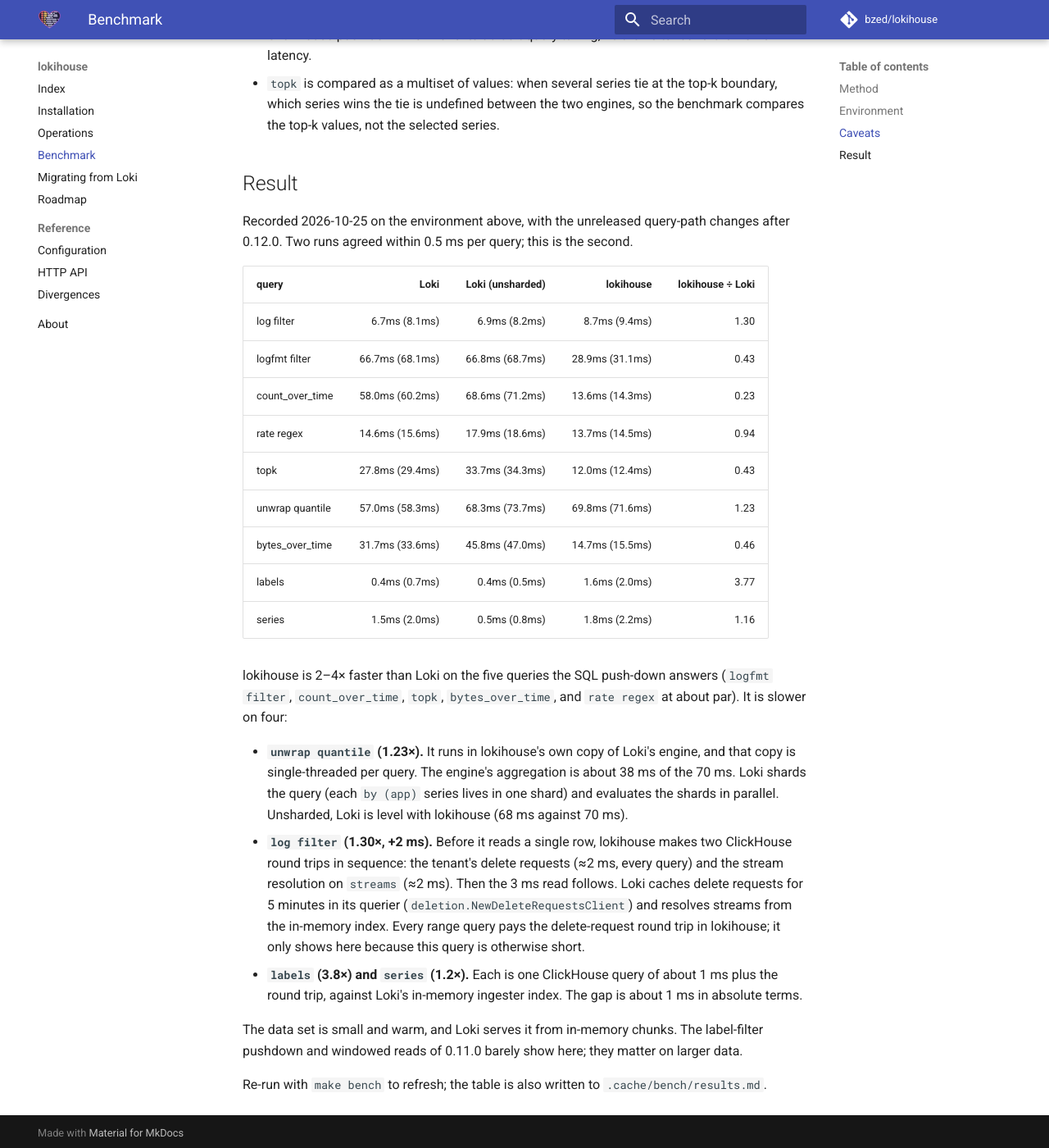
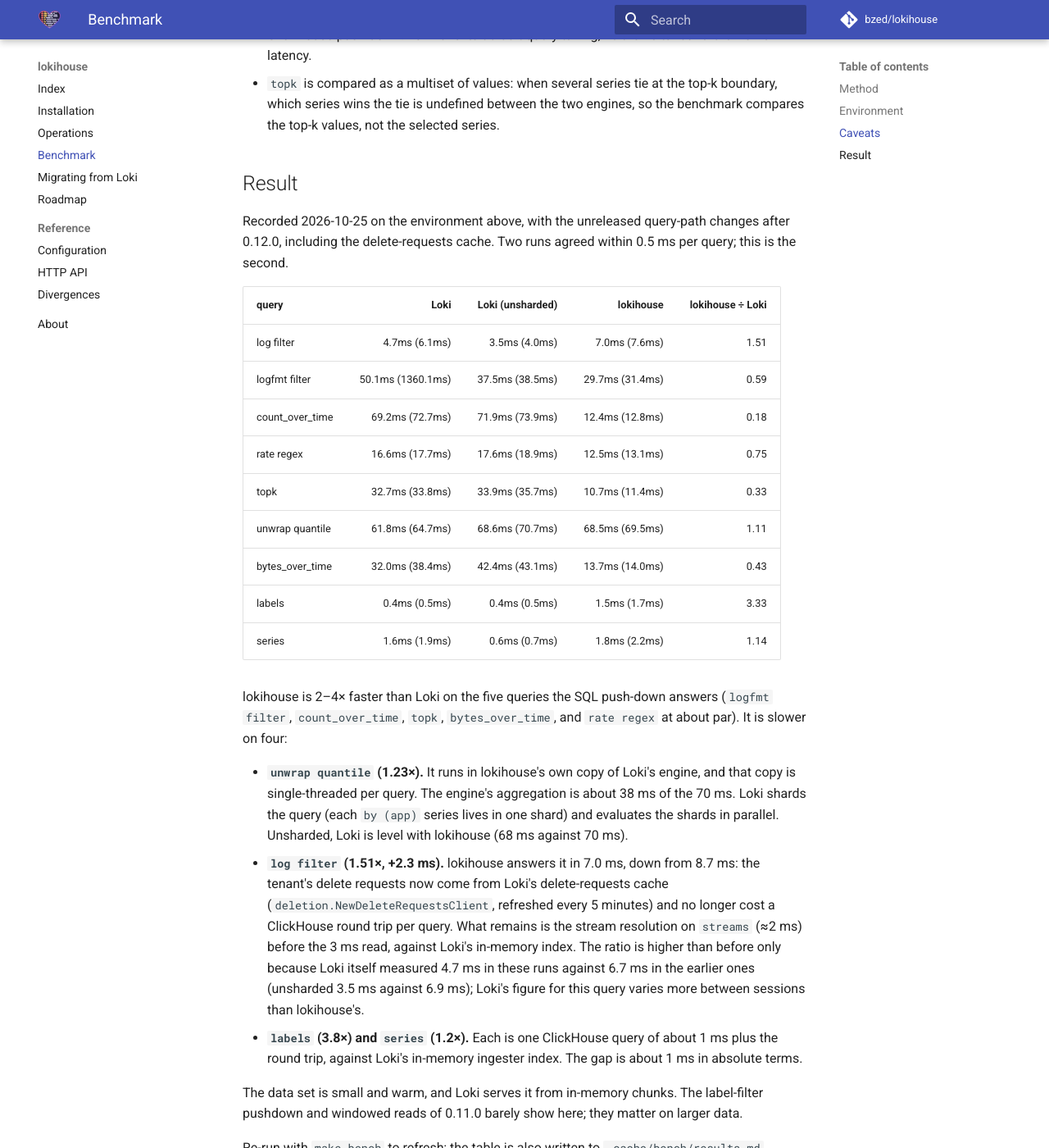
Before and after one commit to bzed/lokihouse, an MkDocs documentation site: the page built from docs/benchmark.md, in a window 1280 px wide and 1400 px high, scrolled down 1423 px. Shown: the whole window at 82% size. Built offline with MkDocs 1.6.1 and Material for MkDocs 9.7.7, drawn with Linux system fonts in a browser that asks for light colours; comment, search, counter and statistics services are not loaded.

Commit message:
docs: benchmark after caching delete requests
Co-Authored-By: Claude Sonnet 5.5 <noreply@anthropic.com>

```diff
--- a/docs/benchmark.md
+++ b/docs/benchmark.md
@@ -55,20 +55,20 @@ fails the run.
 ## Result
 
 Recorded 2026-10-25 on the environment above, with the unreleased query-path
-changes after 0.12.0. Two runs agreed within 0.5 ms per query; this is the
-second.
+changes after 0.12.0, including the delete-requests cache. Two runs agreed
+within 0.5 ms per query; this is the second.
 
 | query | Loki | Loki (unsharded) | lokihouse | lokihouse ÷ Loki |
 |---|---:|---:|---:|---:|
-| log filter | 6.7ms (8.1ms) | 6.9ms (8.2ms) | 8.7ms (9.4ms) | 1.30 |
-| logfmt filter | 66.7ms (68.1ms) | 66.8ms (68.7ms) | 28.9ms (31.1ms) | 0.43 |
-| count_over_time | 58.0ms (60.2ms) | 68.6ms (71.2ms) | 13.6ms (14.3ms) | 0.23 |
-| rate regex | 14.6ms (15.6ms) | 17.9ms (18.6ms) | 13.7ms (14.5ms) | 0.94 |
-| topk | 27.8ms (29.4ms) | 33.7ms (34.3ms) | 12.0ms (12.4ms) | 0.43 |
-| unwrap quantile | 57.0ms (58.3ms) | 68.3ms (73.7ms) | 69.8ms (71.6ms) | 1.23 |
-| bytes_over_time | 31.7ms (33.6ms) | 45.8ms (47.0ms) | 14.7ms (15.5ms) | 0.46 |
-| labels | 0.4ms (0.7ms) | 0.4ms (0.5ms) | 1.6ms (2.0ms) | 3.77 |
-| series | 1.5ms (2.0ms) | 0.5ms (0.8ms) | 1.8ms (2.2ms) | 1.16 |
+| log filter | 4.7ms (6.1ms) | 3.5ms (4.0ms) | 7.0ms (7.6ms) | 1.51 |
+| logfmt filter | 50.1ms (1360.1ms) | 37.5ms (38.5ms) | 29.7ms (31.4ms) | 0.59 |
+| count_over_time | 69.2ms (72.7ms) | 71.9ms (73.9ms) | 12.4ms (12.8ms) | 0.18 |
+| rate regex | 16.6ms (17.7ms) | 17.6ms (18.9ms) | 12.5ms (13.1ms) | 0.75 |
+| topk | 32.7ms (33.8ms) | 33.9ms (35.7ms) | 10.7ms (11.4ms) | 0.33 |
+| unwrap quantile | 61.8ms (64.7ms) | 68.6ms (70.7ms) | 68.5ms (69.5ms) | 1.11 |
+| bytes_over_time | 32.0ms (38.4ms) | 42.4ms (43.1ms) | 13.7ms (14.0ms) | 0.43 |
+| labels | 0.4ms (0.5ms) | 0.4ms (0.5ms) | 1.5ms (1.7ms) | 3.33 |
+| series | 1.6ms (1.9ms) | 0.6ms (0.7ms) | 1.8ms (2.2ms) | 1.14 |
 
 lokihouse is 2–4× faster than Loki on the five queries the SQL push-down
 answers (`logfmt filter`, `count_over_time`, `topk`, `bytes_over_time`, and
@@ -79,13 +79,15 @@ answers (`logfmt filter`, `count_over_time`, `topk`, `bytes_over_time`, and
   aggregation is about 38 ms of the 70 ms. Loki shards the query (each
   `by (app)` series lives in one shard) and evaluates the shards in
   parallel. Unsharded, Loki is level with lokihouse (68 ms against 70 ms).
-- **`log filter` (1.30×, +2 ms).** Before it reads a single row, lokihouse
-  makes two ClickHouse round trips in sequence: the tenant's delete requests
-  (≈2 ms, every query) and the stream resolution on `streams` (≈2 ms). Then
-  the 3 ms read follows. Loki caches delete requests for 5 minutes in its
-  querier (`deletion.NewDeleteRequestsClient`) and resolves streams from the
-  in-memory index. Every range query pays the delete-request round trip in
-  lokihouse; it only shows here because this query is otherwise short.
+- **`log filter` (1.51×, +2.3 ms).** lokihouse answers it in 7.0 ms, down
+  from 8.7 ms: the tenant's delete requests now come from Loki's
+  delete-requests cache (`deletion.NewDeleteRequestsClient`, refreshed every
+  5 minutes) and no longer cost a ClickHouse round trip per query. What
+  remains is the stream resolution on `streams` (≈2 ms) before the 3 ms read,
+  against Loki's in-memory index. The ratio is higher than before only because
+  Loki itself measured 4.7 ms in these runs against 6.7 ms in the earlier
+  ones (unsharded 3.5 ms against 6.9 ms); Loki's figure for this query varies
+  more between sessions than lokihouse's.
 - **`labels` (3.8×) and `series` (1.2×).** Each is one ClickHouse query of
   about 1 ms plus the round trip, against Loki's in-memory ingester index.
   The gap is about 1 ms in absolute terms.
```
